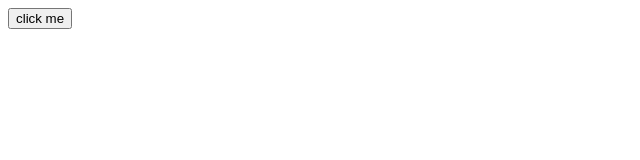
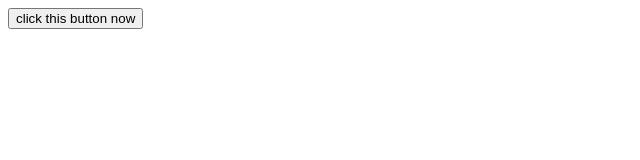
Before and after one commit to david-j-dunn/testgs, a plain HTML site: page index.html in a window 1280 px wide. Shown: the whole page, without its empty margins (0-640 px from the left). Drawn offline with Linux system fonts and the light colour scheme.

Commit message:
Update index.html

```diff
--- a/index.html
+++ b/index.html
@@ -7,7 +7,7 @@
 	<body>
 
 		<div id = "app"></div>
-		<button id="btn">click me</button>
+		<button id="btn">click this button now</button>
 
 		<script src="MESA_.js"></script>
 
```
